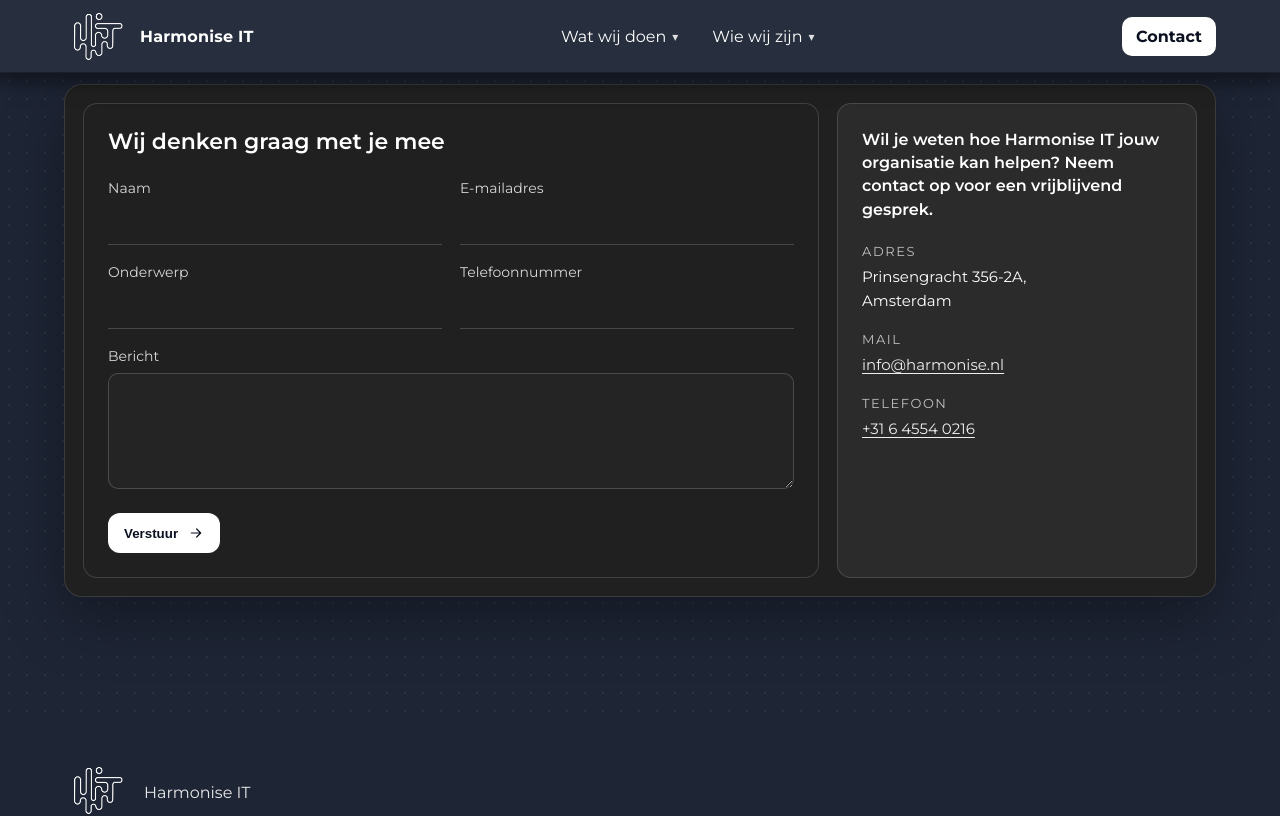
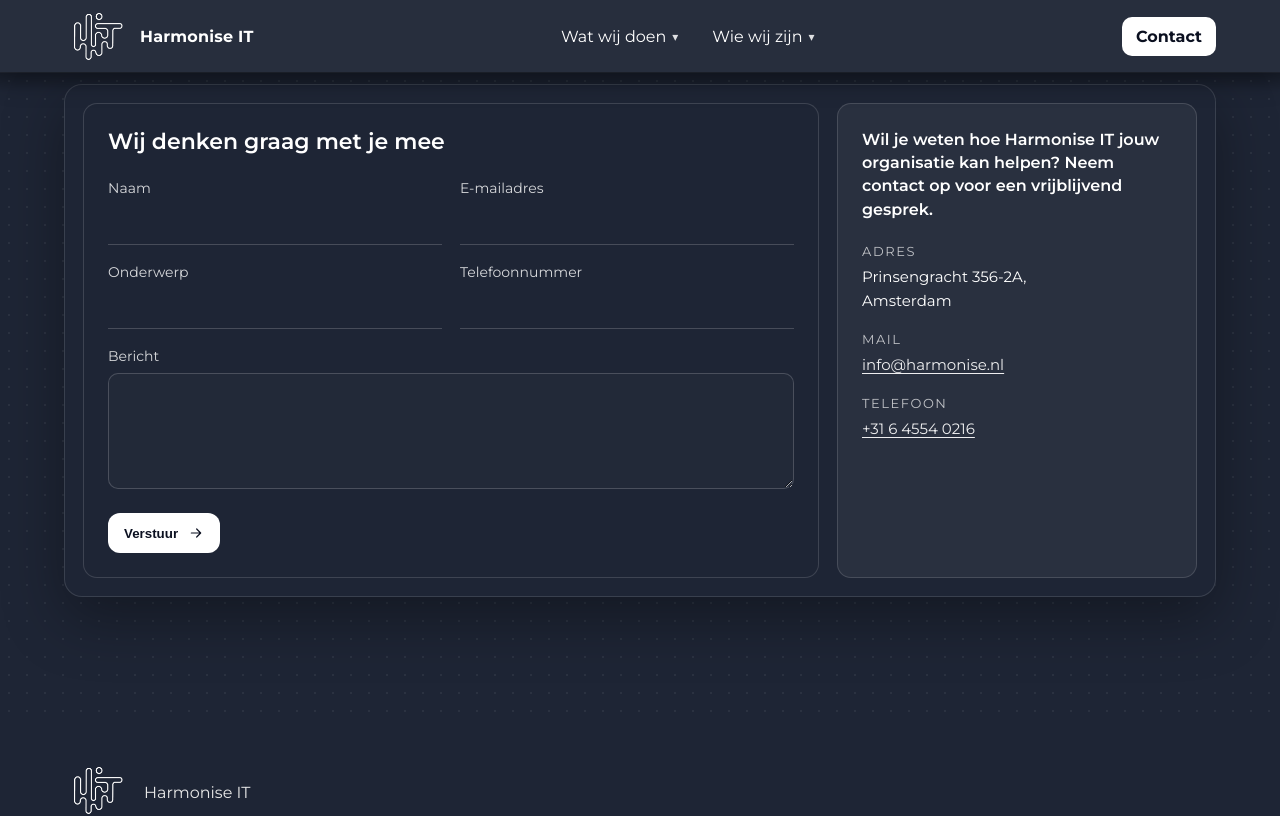
Before and after one commit to Harmonise-IT/website, a Next.js app: page /contact in a window 1280 px wide. Shown: the top 816 px of the page. Built offline with nearby package versions, Linux system fonts and the light colour scheme.

Commit message:
Contact blue

```diff
--- a/src/app/components/Navbar.module.scss
+++ b/src/app/components/Navbar.module.scss
@@ -261,7 +261,7 @@ $black: var(--primary-background);
 .asideCta {
   display: inline-block;
   background: $white;
-  color: $ink;
+  color: var(--primary-background);
   padding: 8px 12px;
   border-radius: 10px;
   text-decoration: none;
--- a/src/app/contact/contact.module.scss
+++ b/src/app/contact/contact.module.scss
@@ -12,7 +12,7 @@
 .bigCard {
   border: 1px solid rgba(255,255,255,.12);
   border-radius: 18px;
-  background: var(--secondary-background);
+  background: var(--primary-background);
   padding: 18px;
   box-shadow: 0 20px 60px rgba(0,0,0,.35);
 
@@ -36,7 +36,7 @@
 .innerCard {
   border: 1px solid rgba(255,255,255,.14);
   border-radius: 14px;
-  background: var(--secondary-background);
+  background: var(--primary-background);
   padding: 24px;
   position: relative;
 }
```
